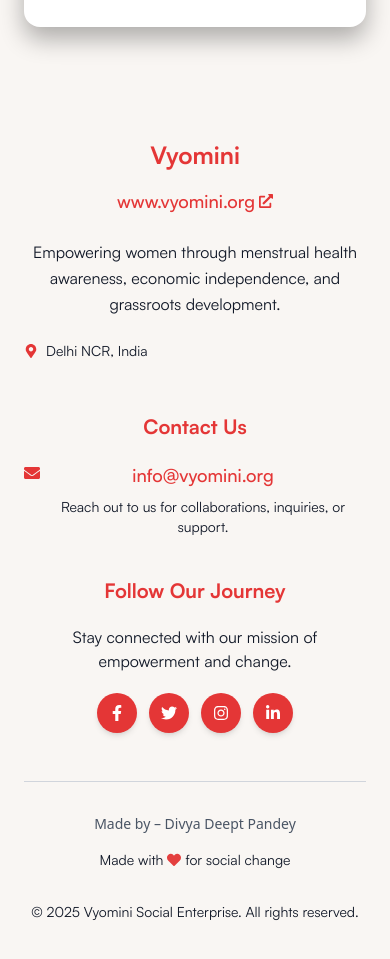
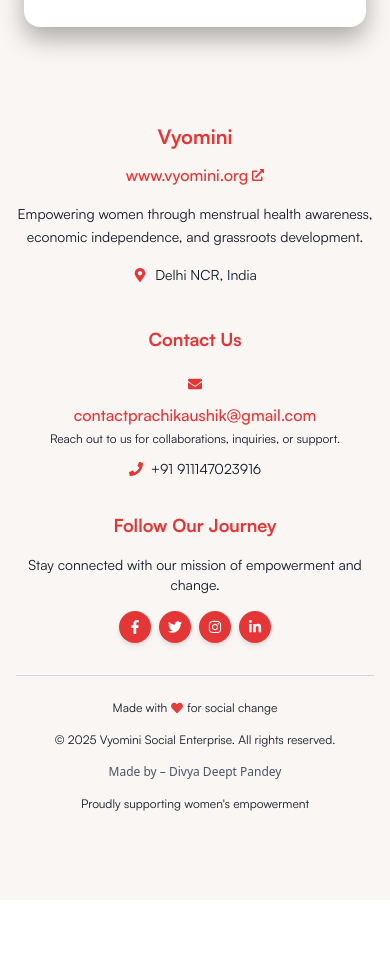
Before and after one commit to DivyaDeeptPandey/Prachi-Kaushik-Website, a React (Vite) app: page /blogs in a window 390 px wide. Shown: the part 3029-3988 px from the top of the page. After the commit the page ends 3929 px from the top, so only its background shows below. Built offline with nearby package versions, Linux system fonts and the light colour scheme.

Commit message:
third web commit

```diff
--- a/src/components/Footer.jsx
+++ b/src/components/Footer.jsx
@@ -7,7 +7,8 @@ import {
   FaMapMarkerAlt,
   FaHeart,
   FaEnvelope,
-  FaExternalLinkAlt
+  FaExternalLinkAlt,
+  FaPhone
 } from 'react-icons/fa';
 
 const Footer = () => {
@@ -19,74 +20,81 @@ const Footer = () => {
   ];
 
   return (
-    <footer className="bg-secondary pt-16 pb-8 px-6 md:px-8 lg:px-12 relative overflow-hidden">
+    <footer className="bg-secondary pt-12 md:pt-16 pb-6 md:pb-8 px-4 sm:px-6 md:px-8 lg:px-12 xl:px-16 relative overflow-hidden">
       {/* Decorative elements */}
-      <div className="absolute bottom-10 left-5 w-20 h-20 bg-primary/10 rounded-full blur-xl"></div>
-      <div className="absolute top-10 right-5 w-24 h-24 bg-primary/5 rounded-full blur-xl"></div>
+      <div className="absolute bottom-10 left-5 w-16 h-16 md:w-20 md:h-20 bg-primary/10 rounded-full blur-xl"></div>
+      <div className="absolute top-10 right-5 w-20 h-20 md:w-24 md:h-24 bg-primary/5 rounded-full blur-xl"></div>
 
       <div className="max-w-7xl mx-auto relative z-10">
 
         {/* Main Footer Content */}
-        <div className="grid grid-cols-1 md:grid-cols-2 lg:grid-cols-3 gap-10 pb-12 border-b border-gray-300">
+        <div className="grid grid-cols-1 lg:grid-cols-3 gap-8 md:gap-10 pb-8 md:pb-12 border-b border-gray-300">
 
           {/* Brand/Organization Info */}
-          <div className="text-center md:text-left">
-            <h3 className="satoshi-bold text-primary text-2xl mb-4">Vyomini</h3>
+          <div className="text-center lg:text-left">
+            <h3 className="satoshi-bold text-primary text-xl md:text-2xl mb-3 md:mb-4">Vyomini</h3>
             {/* Added link under the heading */}
-            <div className="mb-6">
+            <div className="mb-4 md:mb-6">
               <a
                 href="https://www.vyomini.org/"
                 target="_blank"
                 rel="noopener noreferrer"
-                className="inline-flex items-center satoshi-medium text-primary text-lg"
+                className="inline-flex items-center satoshi-medium text-primary text-base md:text-lg hover:text-accent transition-colors duration-300"
               >
                 www.vyomini.org
-                <FaExternalLinkAlt className="ml-1 text-sm" />
+                <FaExternalLinkAlt className="ml-1 text-xs md:text-sm" />
               </a>
             </div>
-            <p className="satoshi-regular text-text text-base mb-6 leading-relaxed">
+            <p className="satoshi-regular text-text text-sm md:text-base mb-4 md:mb-6 leading-relaxed">
               Empowering women through menstrual health awareness, economic independence, and grassroots development.
             </p>
-            <div className="flex text-center w-screen items-center align-center satoshi-regular  text-sm mb-3">
-              <FaMapMarkerAlt className="text-primary mr-2 flex-shrink-0" />
+            <div className="flex items-center justify-center lg:justify-start satoshi-regular text-text text-sm md:text-base mb-2">
+              <FaMapMarkerAlt className="text-primary mr-2 flex-shrink-0 text-sm md:text-base" />
               <span>Delhi NCR, India</span>
             </div>
           </div>
 
           {/* Contact Info */}
-          <div className="text-center md:text-left sm:text-left">
-            <h3 className="satoshi-bold text-primary text-xl mb-5">Contact Us</h3>
-            <div className="flex items-start justify-center">
-              <FaEnvelope className="text-primary  mt-1 flex-shrink-0" />
-              <div>
+          <div className="text-center lg:text-left">
+            <h3 className="satoshi-bold text-primary text-lg md:text-xl mb-4 md:mb-5">Contact Us</h3>
+            <div className="flex flex-col sm:flex-row lg:flex-col xl:flex-row items-center lg:items-start justify-center lg:justify-start gap-3 mb-3">
+              <FaEnvelope className="text-primary text-sm md:text-base flex-shrink-0 mt-2" />
+              <div className="text-center lg:text-left">
                 <a
-                  href="contactprachikaushik@gmail.com"
-                  className="text-primary hover:text-accent transition-colors duration-300 satoshi-medium text-lg"
+                  href="mailto:contactprachikaushik@gmail.com"
+                  className="text-primary hover:text-accent transition-colors duration-300 satoshi-medium text-base md:text-lg break-all"
                 >
-                  info@vyomini.org
+                  contactprachikaushik@gmail.com
                 </a>
-                <p className="satoshi-regular text-text text-sm mt-2">
+                <p className="satoshi-regular text-text text-xs md:text-sm mt-1 md:mt-2">
                   Reach out to us for collaborations, inquiries, or support.
                 </p>
               </div>
             </div>
+
+            {/* Additional contact info can be added here */}
+            <div className="flex items-center justify-center lg:justify-start satoshi-regular text-text text-sm md:text-base mt-3">
+              <FaPhone className="text-primary mr-2 flex-shrink-0 text-sm" />
+              <span> +91 911147023916 </span>
+            </div>
           </div>
 
           {/* Social Links */}
-          <div className="text-center md:text-left">
-            <h3 className="satoshi-bold text-primary text-xl mb-5">Follow Our Journey</h3>
-            <p className="satoshi-regular text-text text-base mb-5">
+          <div className="text-center lg:text-left">
+            <h3 className="satoshi-bold text-primary text-lg md:text-xl mb-4 md:mb-5">Follow Our Journey</h3>
+            <p className="satoshi-regular text-text text-sm md:text-base mb-4 md:mb-5">
               Stay connected with our mission of empowerment and change.
             </p>
 
-            <ul className="flex justify-center md:justify-start gap-3">
+            <div className="flex justify-center lg:justify-start">
+              <ul className="flex flex-wrap justify-center gap-2 md:gap-3">
                 {socialLinks.map((social, idx) => (
                   <li key={idx}>
                     <a
                       href={social.link}
                       target="_blank"
                       rel="noopener noreferrer"
-                    className="w-10 h-10 flex items-center justify-center rounded-full bg-primary text-white hover:bg-accent transition-all duration-300 transform hover:-translate-y-1 shadow-md hover:shadow-lg"
+                      className="w-8 h-8 md:w-10 md:h-10 flex items-center justify-center rounded-full bg-primary text-white hover:bg-accent transition-all duration-300 transform hover:-translate-y-0.5 md:hover:-translate-y-1 shadow-md hover:shadow-lg text-sm md:text-base"
                       aria-label={social.name}
                     >
                       {social.icon}
@@ -96,31 +104,39 @@ const Footer = () => {
               </ul>
             </div>
           </div>
+        </div>
 
         {/* Copyright Section */}
-        <div className="pt-8 flex flex-col md:flex-row justify-between items-center gap-4">
-          <p className="satoshi-regular text-text text-sm text-center md:text-left order-2 md:order-1">
+        <div className="pt-6 md:pt-8 flex flex-col lg:flex-row justify-between items-center gap-4 md:gap-6">
+          {/* Made with love - Top on mobile, right on desktop */}
+          <div className="satoshi-regular text-text text-xs md:text-sm flex items-center justify-center gap-1 order-1 lg:order-2">
+            <span>Made with</span>
+            <FaHeart className="text-primary animate-pulse text-xs md:text-sm" />
+            <span>for social change</span>
+          </div>
+
+          {/* Copyright text - Center on mobile, left on desktop */}
+          <p className="satoshi-regular text-text text-xs md:text-sm text-center lg:text-left order-2 lg:order-1">
             &copy; {new Date().getFullYear()} Vyomini Social Enterprise. All rights reserved.
           </p>
 
+          {/* Developer credit - Bottom on mobile, center on desktop */}
           <a
             href="https://www.linkedin.com/in/divya-deept-pandey"
             target="_blank"
             rel="noopener noreferrer"
-            className="text-sm text-gray-600 hover:text-primary transition-colors duration-300"
+            className="text-xs md:text-sm text-gray-600 hover:text-primary transition-colors duration-300 order-3 text-center"
           >
             Made by – Divya Deept Pandey
           </a>
+        </div>
 
-          <div className="satoshi-regular text-text text-sm flex items-center justify-center gap-1 order-1 md:order-2 mb-4 md:mb-0">
-            <span>Made with</span>
-            <FaHeart className="text-primary animate-pulse" />
-            <span>for social change</span>
+        {/* Mobile optimized layout for smaller screens */}
+        <div className="lg:hidden pt-4 flex flex-col items-center gap-3 text-center">
+          <div className="satoshi-regular text-text text-xs flex items-center gap-1">
+            <span>Proudly supporting women's empowerment</span>
           </div>
         </div>
-
-        {/* Developer Credit */}
-
 
       </div>
     </footer>
--- a/src/pages/HerStory.jsx
+++ b/src/pages/HerStory.jsx
@@ -620,7 +620,7 @@ const HerStory = () => {
             </motion.div>
           </div>
 
-          {/* Impact Statistics within Community Impact Section */}
+          {/* Impact Statistics within Community Impact Section
           <motion.div
             className="grid grid-cols-1 md:grid-cols-2 gap-4 md:gap-6 mt-8 md:mt-12"
             initial={{ opacity: 0, y: 20 }}
@@ -645,7 +645,7 @@ const HerStory = () => {
                 • Anganwadi worker training
               </p>
             </div>
-          </motion.div>
+          </motion.div> */}
         </div>
       </section>
 
```
Lines whose indentation alone changed are shown as unchanged.
